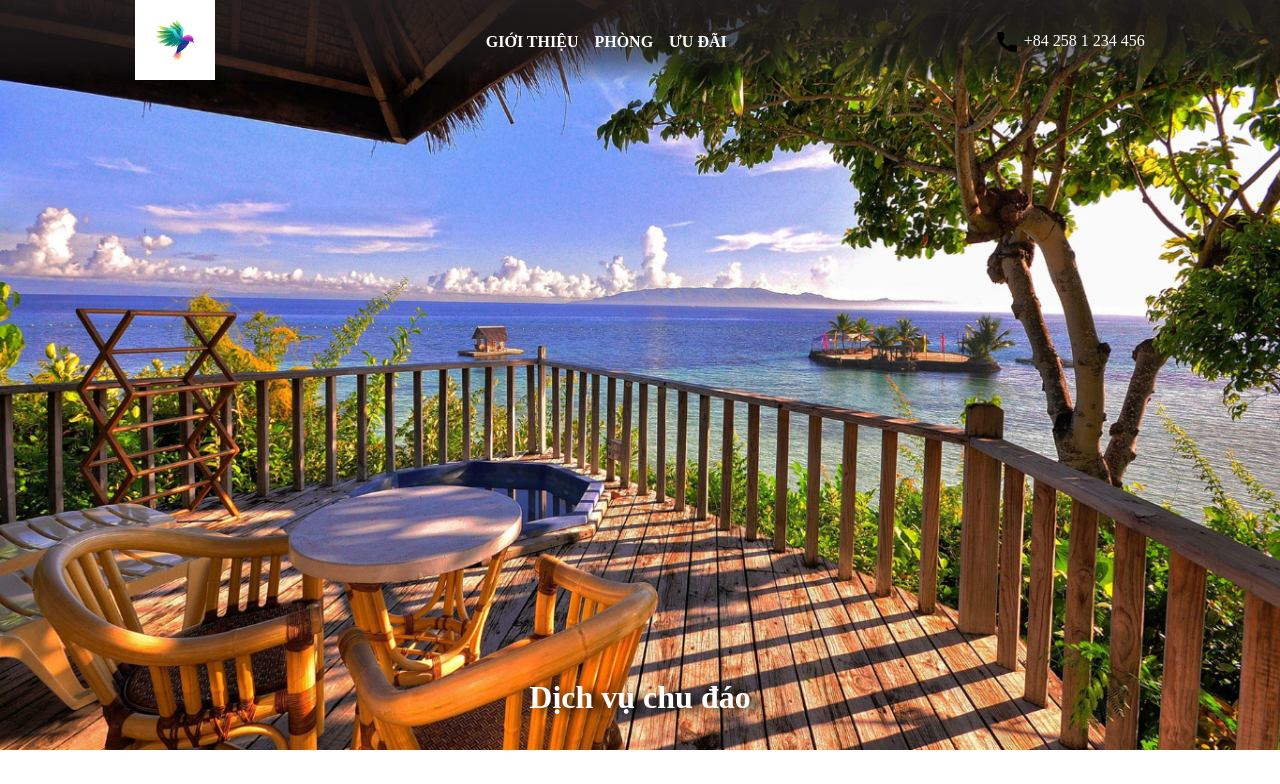
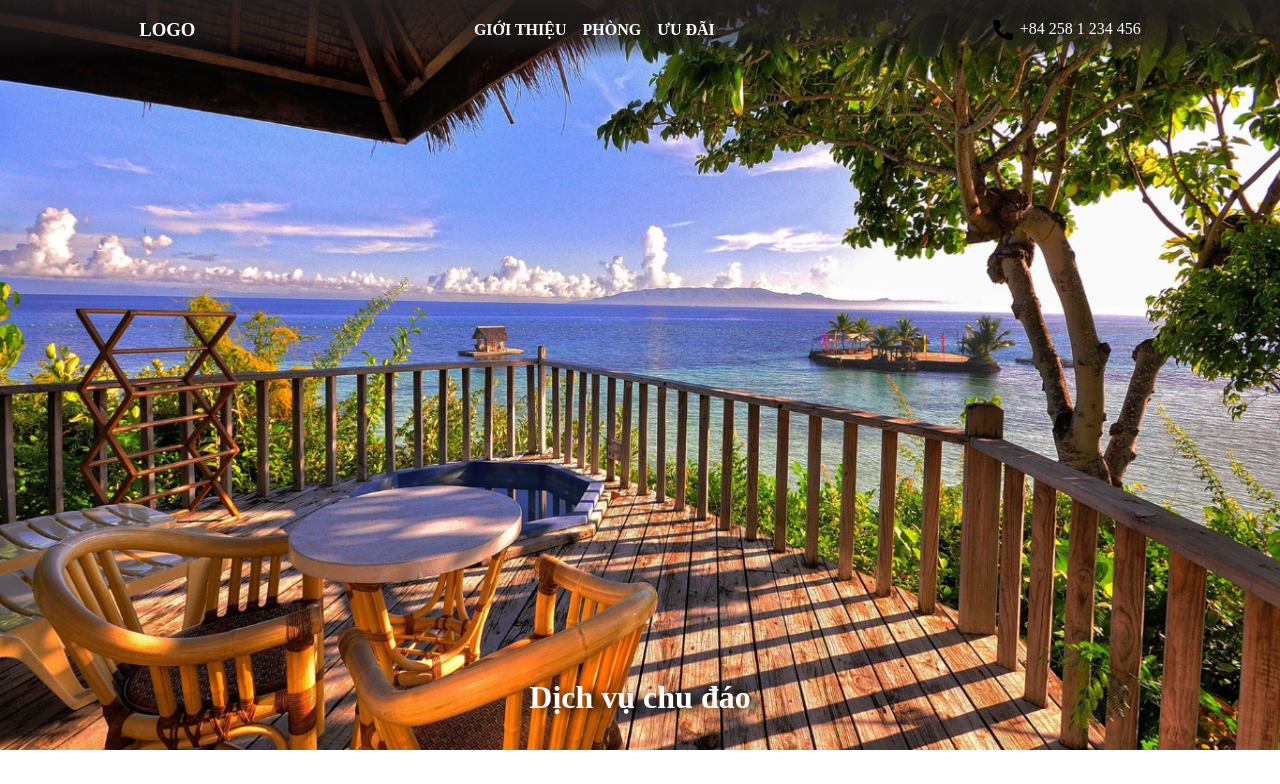
Before and after one commit to sontn2411/my-hotel, a React (Vite) app: page / in a window 1280 px wide. Shown: the top 784 px of the page. Built offline with nearby package versions, Linux system fonts and the light colour scheme.

Commit message:
change logo

```diff
--- a/src/components/Slider.jsx
+++ b/src/components/Slider.jsx
@@ -50,6 +50,8 @@ const Slider = () => {
             </span>
           </div>
         )}
+
+
       </div>
     </div>
   );
--- a/src/components/general/Header.jsx
+++ b/src/components/general/Header.jsx
@@ -17,7 +17,7 @@ const Header = () => {
                 {/* logo */}
                 <div className="headerLogo">
                     <Link to='/'>
-                        <img src={logo} alt="logo" width='80px' />
+                        <h3>Logo</h3>
                     </Link>
                 </div>
 
--- a/src/components/general/header.scss
+++ b/src/components/general/header.scss
@@ -78,4 +78,9 @@
 
 .headerLogo {
     z-index: 99;
+  a {
+    color :white;
+    text-transform: uppercase;
+    font-weight: 900;
+  }
 }
```
